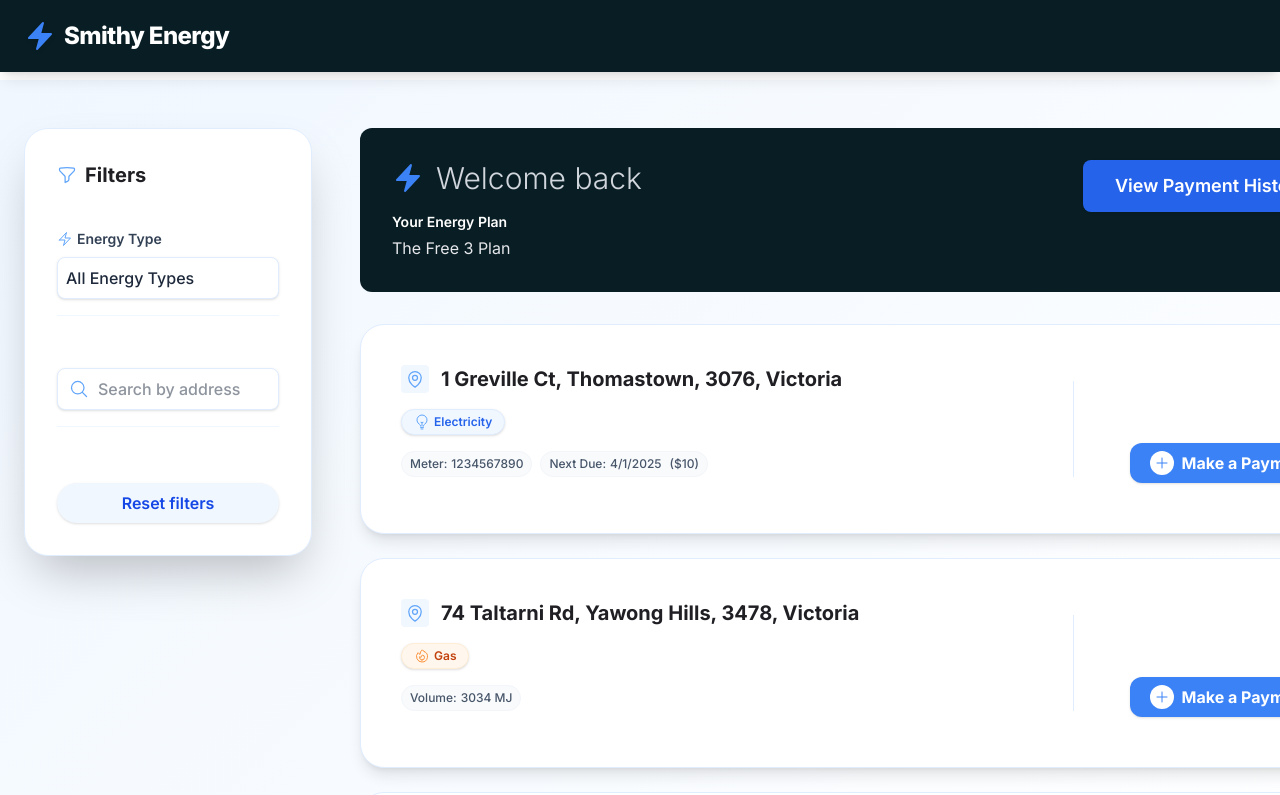
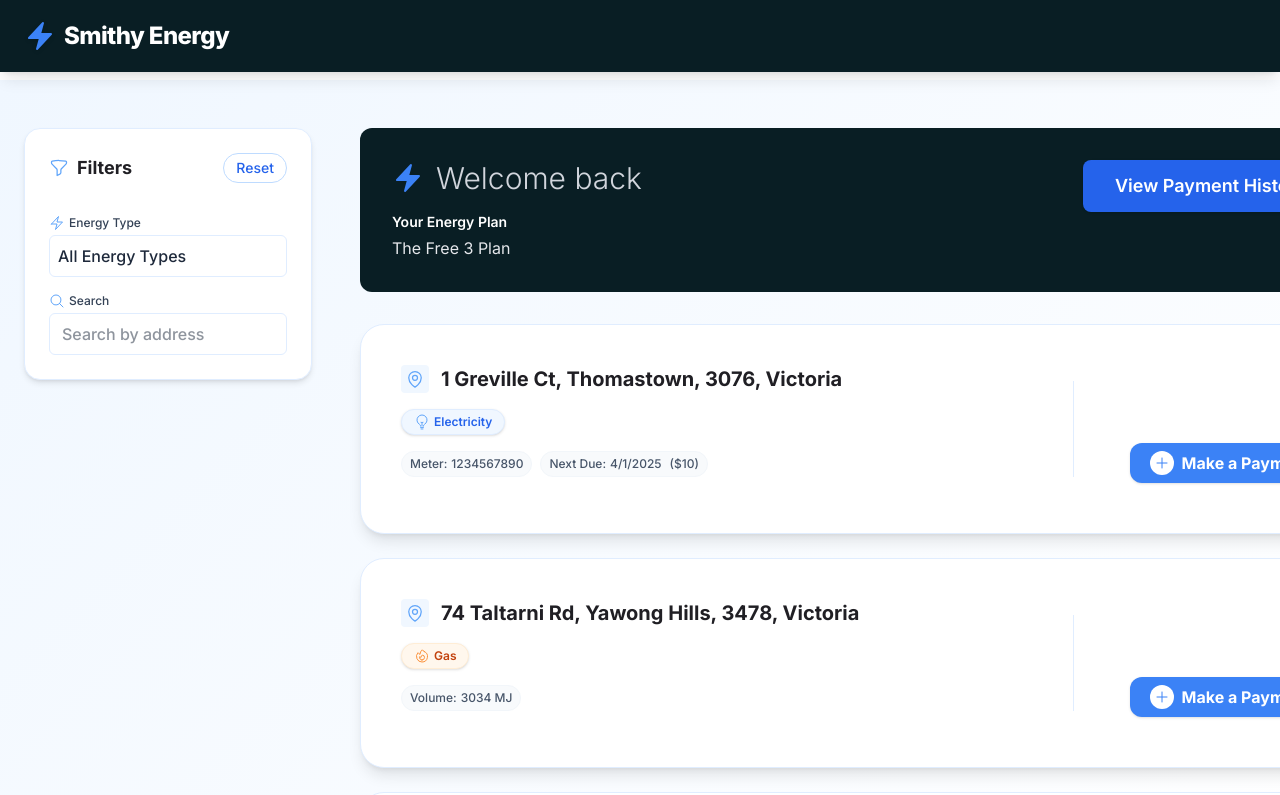
Before and after one commit to jshsmth/energy_portal, a Next.js app: page / in a window 1280 px wide. Shown: the top 795 px of the page. Built offline with nearby package versions, Linux system fonts and the light colour scheme.

Commit message:
chore: polish UI

```diff
--- a/src/app/accounts/components/AccountCard.tsx
+++ b/src/app/accounts/components/AccountCard.tsx
@@ -8,15 +8,52 @@ interface AccountCardProps {
   onMakePayment?: (account: Account) => void;
 }
 
+interface EnergyBadgeConfig {
+  icon: typeof LightBulbIcon;
+  label: string;
+  bgColor: string;
+  textColor: string;
+  borderColor: string;
+  iconColor: string;
+}
+
+const getEnergyBadgeConfig = (energyType: Account['energyType']): EnergyBadgeConfig => {
+  switch (energyType) {
+    case 'ELECTRICITY':
+      return {
+        icon: LightBulbIcon,
+        label: 'Electricity',
+        bgColor: 'bg-blue-50',
+        textColor: 'text-blue-600',
+        borderColor: 'border-blue-100',
+        iconColor: 'text-blue-400'
+      };
+    case 'GAS':
+      return {
+        icon: FireIcon,
+        label: 'Gas',
+        bgColor: 'bg-orange-50',
+        textColor: 'text-orange-700',
+        borderColor: 'border-orange-100',
+        iconColor: 'text-orange-400'
+      };
+    default:
+      throw new Error(`Unsupported energy type: ${energyType}`);
+  }
+};
+
 export function AccountCard({ account, onMakePayment }: AccountCardProps) {
-  const isElectricity = account.energyType === "ELECTRICITY";
-  const energyBadge = isElectricity ? (
-    <span className="inline-flex items-center gap-1 bg-blue-50 text-blue-600 text-xs font-semibold px-3 py-1 rounded-full shadow-sm border border-blue-100">
-      <LightBulbIcon className="h-4 w-4 text-blue-400" /> Electricity
-    </span>
-  ) : (
-    <span className="inline-flex items-center gap-1 bg-orange-50 text-orange-700 text-xs font-semibold px-3 py-1 rounded-full shadow-sm border border-orange-100">
-      <FireIcon className="h-4 w-4 text-orange-400" /> Gas
+  const badgeConfig = getEnergyBadgeConfig(account.energyType);
+  const Icon = badgeConfig.icon;
+
+  const energyBadge = (
+    <span className={twMerge(
+      "inline-flex items-center gap-1 text-xs font-semibold px-3 py-1 rounded-full shadow-sm border",
+      badgeConfig.bgColor,
+      badgeConfig.textColor,
+      badgeConfig.borderColor
+    )}>
+      <Icon className={twMerge("h-4 w-4", badgeConfig.iconColor)} /> {badgeConfig.label}
     </span>
   );
 
@@ -31,6 +68,8 @@ export function AccountCard({ account, onMakePayment }: AccountCardProps) {
     "- $": account.balance < 0,
     "$": account.balance >= 0
   });
+
+  const isElectricity = account.energyType === "ELECTRICITY";
 
   return (
     <div
--- a/src/app/accounts/components/FilterBar.tsx
+++ b/src/app/accounts/components/FilterBar.tsx
@@ -14,21 +14,29 @@ export function FilterBar({ filter, setFilter }: FilterBarProps) {
   };
 
   return (
-    <aside className="bg-white rounded-3xl shadow-2xl p-6 md:p-8 flex flex-col gap-7 md:gap-8 border border-blue-100">
-      <div className="flex items-center gap-2 mb-2">
-        <FunnelIcon className="h-5 w-5 text-blue-400" />
-        <h2 className="text-xl font-bold text-grey-900">Filters</h2>
+    <aside className="bg-white rounded-2xl shadow-md border border-blue-100 p-6 w-full max-w-xs flex flex-col gap-6">
+      <div className="flex items-center justify-between mb-2">
+        <div className="flex items-center gap-2">
+          <FunnelIcon className="h-5 w-5 text-blue-400" />
+          <h2 className="text-lg font-bold text-grey-900">Filters</h2>
+        </div>
+        <button
+          className="px-3 py-1 rounded-full border border-blue-200 text-blue-600 text-sm font-medium hover:bg-blue-50 transition"
+          onClick={handleReset}
+        >
+          Reset
+        </button>
       </div>
-      <div className="border-b border-blue-50 pb-4 mb-4">
-        <label htmlFor="energyType" className="text-sm font-semibold text-grey-700 mb-2 flex items-center gap-1">
-          <BoltIcon className="h-4 w-4 text-blue-400" />
-          Energy Type
-        </label>
-        <div className="relative mt-1">
+      <div className="flex flex-col gap-4">
+        <div className="flex flex-col gap-1">
+          <label htmlFor="energyType" className="text-xs font-medium text-grey-700 flex items-center gap-1">
+            <BoltIcon className="h-4 w-4 text-blue-400" />
+            Energy Type
+          </label>
           <select
             id="energyType"
             className={twMerge(
-              "border border-blue-100 rounded-lg p-2 pr-8 focus:ring-2 focus:ring-blue-400 focus:border-blue-400 transition w-full appearance-none cursor-pointer bg-white text-grey-800 font-medium shadow-sm"
+              "border border-blue-100 rounded-md p-2 pr-8 focus:ring-2 focus:ring-blue-400 focus:border-blue-400 transition w-full appearance-none cursor-pointer bg-white text-grey-800 font-medium"
             )}
             value={filter.energyType}
             onChange={(event) =>
@@ -43,27 +51,21 @@ export function FilterBar({ filter, setFilter }: FilterBarProps) {
             <option value="GAS">Gas</option>
           </select>
         </div>
-      </div>
-      <div className="border-b border-blue-50 pb-4 mb-4">
-        <div className="relative mt-1">
+        <div className="flex flex-col gap-1">
+          <label htmlFor="search" className="text-xs font-medium text-grey-700 flex items-center gap-1">
+            <MagnifyingGlassIcon className="h-4 w-4 text-blue-400" />
+            Search
+          </label>
           <input
+            id="search"
             type="text"
             placeholder="Search by address"
-            className="border border-blue-100 rounded-lg p-2 pl-10 w-full focus:ring-2 focus:ring-blue-400 focus:border-blue-400 transition bg-white text-grey-800 font-medium shadow-sm"
+            className="border border-blue-100 rounded-md p-2 pl-3 w-full focus:ring-2 focus:ring-blue-400 focus:border-blue-400 transition bg-white text-grey-800 font-medium"
             value={filter.search}
             onChange={(event) => setFilter({ ...filter, search: event.target.value })}
           />
-          <span className="pointer-events-none absolute left-3 top-1/2 -translate-y-1/2 text-blue-400">
-            <MagnifyingGlassIcon className="h-5 w-5" />
-          </span>
         </div>
       </div>
-      <button
-        className="mt-2 px-4 py-2 rounded-full bg-blue-50 text-blue-700 font-semibold hover:bg-blue-100 transition w-full md:w-auto shadow"
-        onClick={handleReset}
-      >
-        Reset filters
-      </button>
     </aside>
   );
 }
--- a/src/app/payments/components/PaymentModal.tsx
+++ b/src/app/payments/components/PaymentModal.tsx
@@ -47,7 +47,7 @@ export function PaymentModal({
   const {
     card,
     amount,
-    loading,
+    isLoading,
     success,
     error,
     handlePay,
@@ -164,12 +164,12 @@ export function PaymentModal({
                   className={twMerge(
                     "w-full rounded-lg bg-blue-500 px-4 py-2 text-base font-semibold text-white shadow hover:bg-blue-600 transition-colors cursor-pointer",
                     clsx({
-                      "opacity-50": loading
+                      "opacity-50 cursor-not-allowed": isLoading
                     })
                   )}
-                  disabled={loading}
+                  disabled={isLoading}
                 >
-                  {loading ? "Paying..." : "Pay"}
+                  {isLoading ? "Paying..." : "Pay"}
                 </button>
               </div>
               {error && (
--- a/src/app/payments/hooks/usePaymentModal.tsx
+++ b/src/app/payments/hooks/usePaymentModal.tsx
@@ -16,7 +16,7 @@ interface UsePaymentModalProps {
 interface UsePaymentModalReturn {
   card: CardDetails;
   amount: string;
-  loading: boolean;
+  isLoading: boolean;
   success: boolean;
   error: string | null;
   handlePay: (e: React.FormEvent) => Promise<void>;
@@ -102,7 +102,7 @@ export const usePaymentModal = ({
   return {
     card,
     amount,
-    loading: paymentMutation.isPending,
+    isLoading: paymentMutation.isPending,
     success,
     error,
     handlePay,
```
